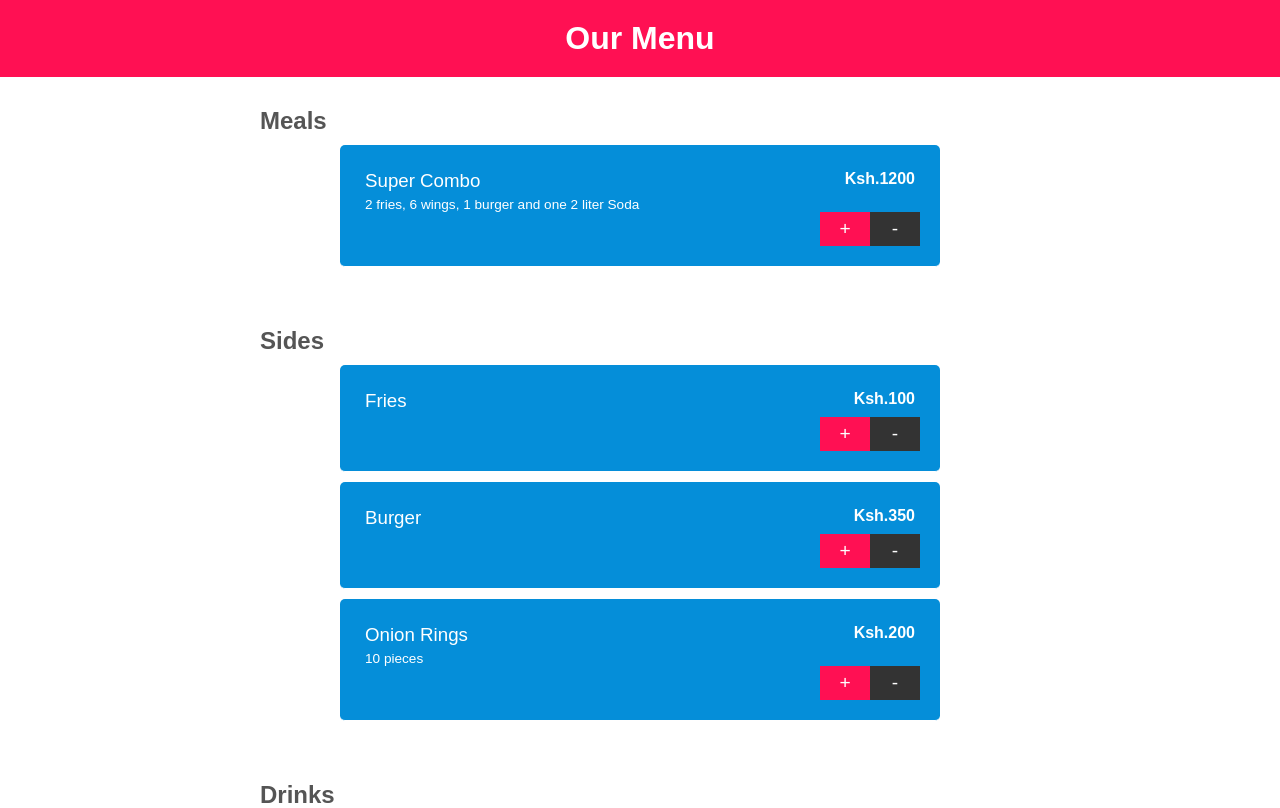
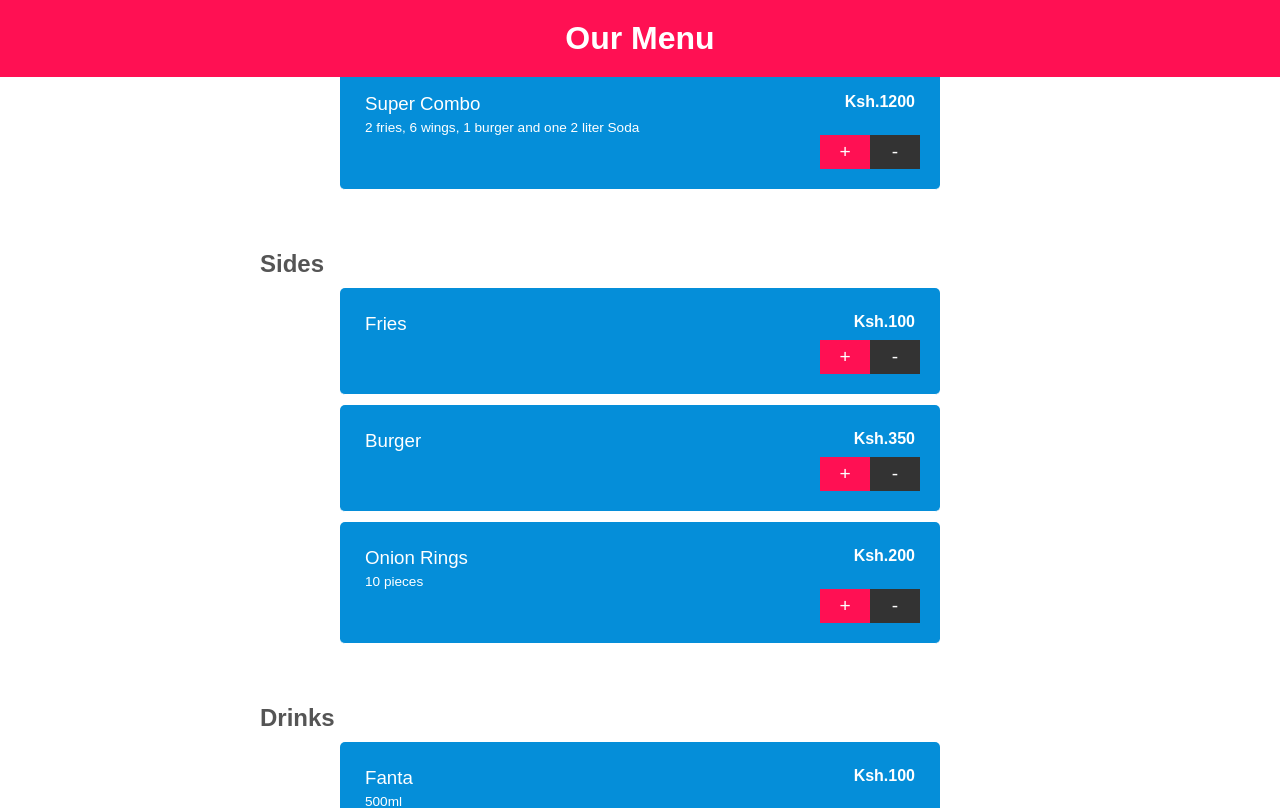
Before and after one commit to EdwinWalela/restaurant-manager, a React (Create React App) app: page / in a window 1280 px wide. Shown: the top 808 px of the page. Built offline with nearby package versions, Linux system fonts and the light colour scheme.

Commit message:
sticky nav-bar

```diff
--- a/src/App.css
+++ b/src/App.css
@@ -54,6 +54,12 @@ a{
     padding:0 5px;
 }
 
+.header{
+    top:0;
+    position: fixed;
+    width: 100%;
+}
+
 .header h1{
     background:#FF1053;
     padding:20px;
--- a/src/App.js
+++ b/src/App.js
@@ -13,7 +13,7 @@ class App extends Component {
         userOrder:[]
     }
 
-    changeQuantity(item,mode){
+    changeQuantity = (item,mode)=>{
         let newItem = item;
 
         if(mode === 1){
@@ -27,6 +27,7 @@ class App extends Component {
     }
 
     handleUserOrderCount = (id) =>{
+
        let count = this.state.userOrder.filter(item=>{
             return item.id === id;
        })[0];
```
